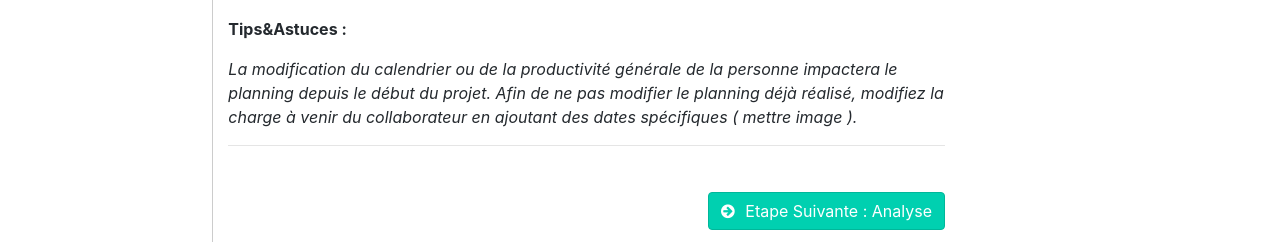
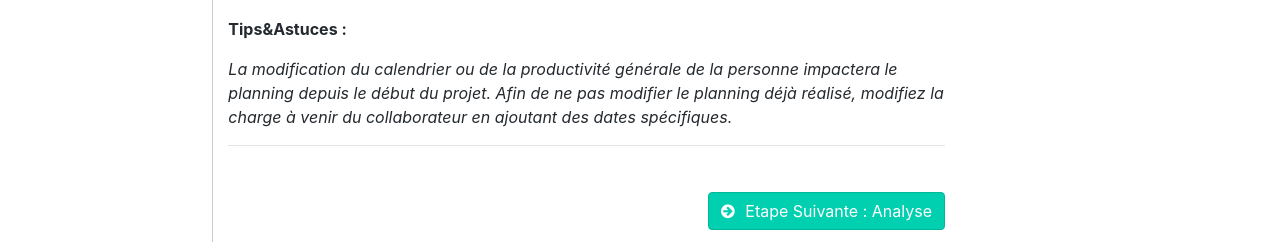
Before and after one commit to Weelgo/weelgo.github.io, a Jekyll site: the page built from fr/tutoriels/creationReseau_etp3_deroulementHypothese.md, in a window 1280 px wide and 900 px high, scrolled down 1869 px. Shown: the part 658-900 px from the top of the window. Built offline with Jekyll 4.4.1, drawn with Linux system fonts in a browser that asks for light colours.

Commit message:
Update creationReseau_etp3_deroulementHypothese.md

```diff
--- a/fr/tutoriels/creationReseau_etp3_deroulementHypothese.md
+++ b/fr/tutoriels/creationReseau_etp3_deroulementHypothese.md
@@ -65,6 +65,6 @@ Ajoutez les calendriers de vos collaborateurs et definissez des dates spécifiqu
 
 
 **Tips&Astuces :**
->*La modification du calendrier ou de la productivité générale de la personne impactera le planning depuis le début du projet. Afin de ne pas modifier le planning déjà réalisé, modifiez la charge à venir du collaborateur en ajoutant des dates spécifiques ( mettre image ).*
+>*La modification du calendrier ou de la productivité générale de la personne impactera le planning depuis le début du projet. Afin de ne pas modifier le planning déjà réalisé, modifiez la charge à venir du collaborateur en ajoutant des dates spécifiques.*
 
 ---
```
